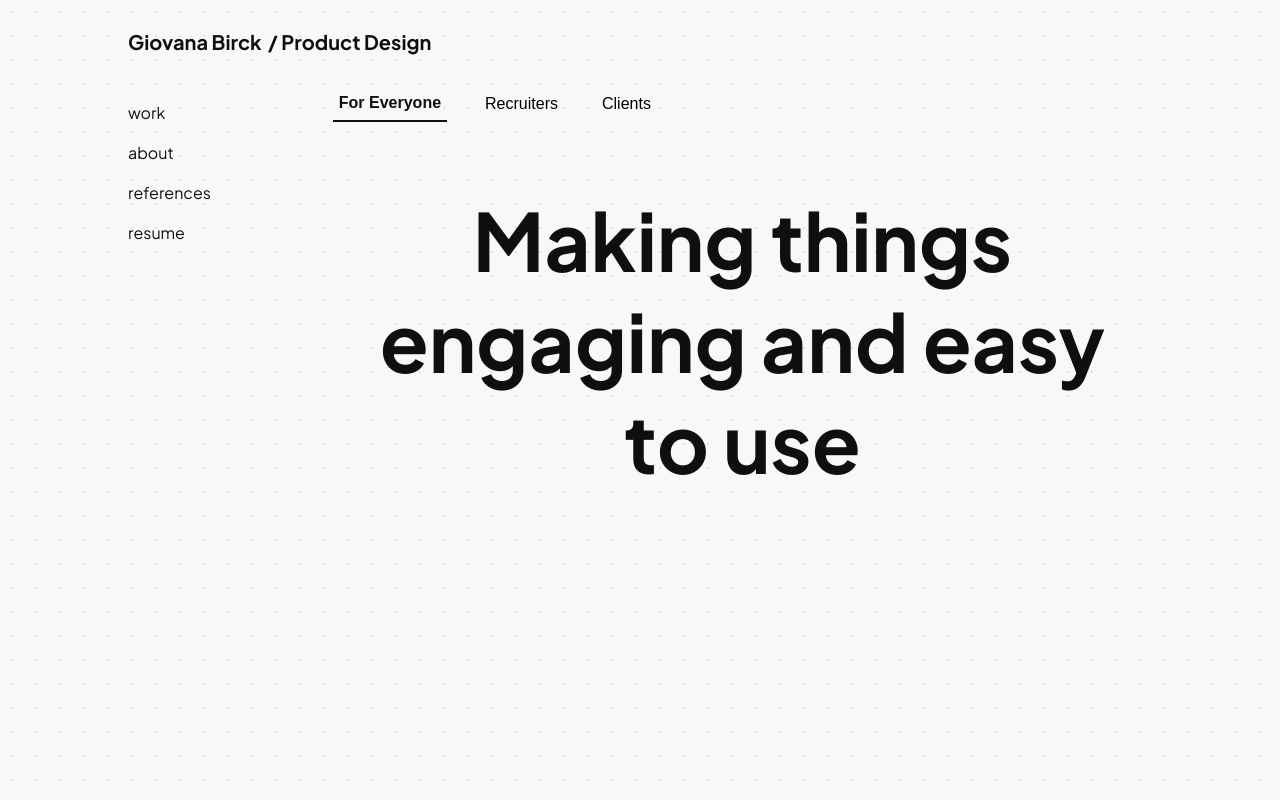
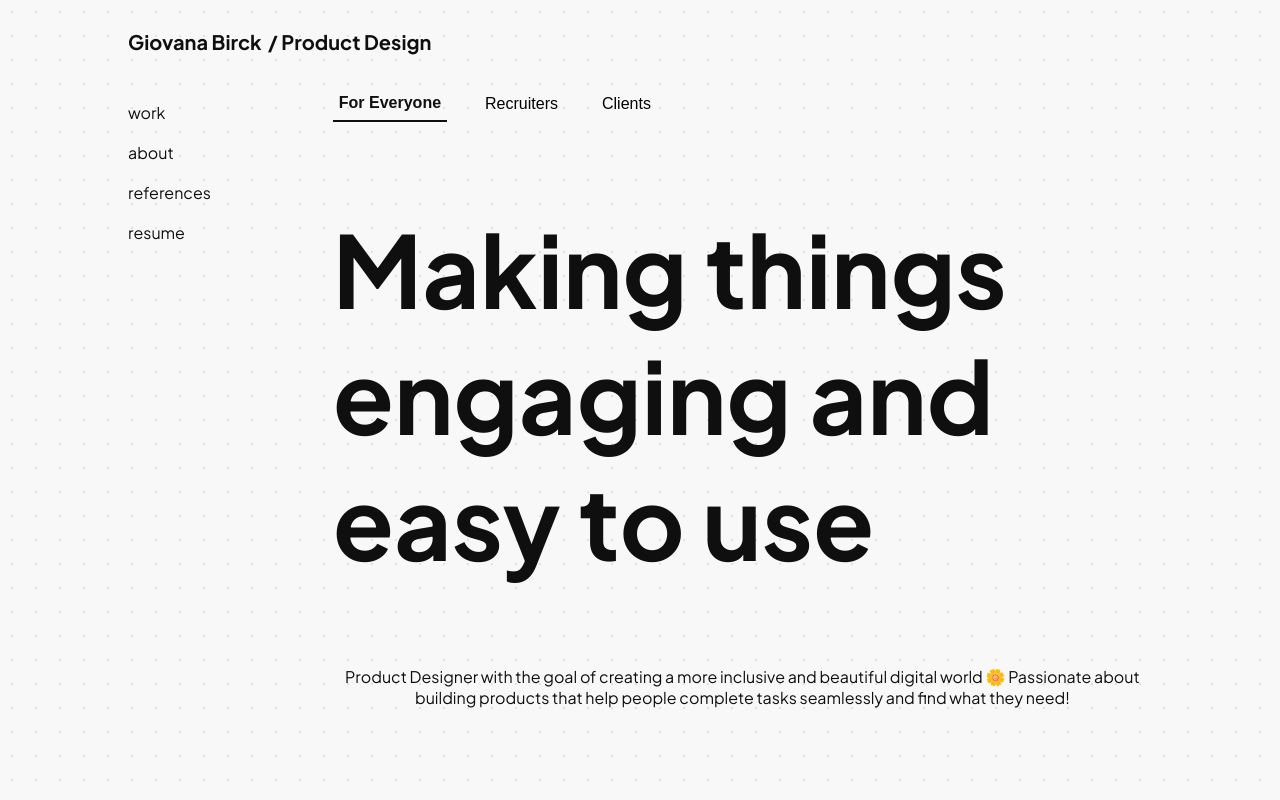
Before and after one commit to giovanabirck/website-test, a React (Create React App) app: page /product-design in a window 1280 px wide. Built offline with nearby package versions, Linux system fonts and the light colour scheme.

Commit message:
adjusting tabs content

```diff
--- a/src/pages/product-design/ProductDesign.js
+++ b/src/pages/product-design/ProductDesign.js
@@ -8,7 +8,14 @@ function ProductDesign() {
   const renderTabContent = () => {
     switch (activeTab) {
       case 'everyone':
-        return <h2>Making things engaging and easy to use</h2>;
+        return <div>
+            <h2>Making things engaging and easy to use</h2>
+            <p>
+              Product Designer with the goal of creating a more inclusive and
+              beautiful digital world 🌼 Passionate about building products that
+              help people complete tasks seamlessly and find what they need!
+            </p>
+        </div>;
       case 'recruiters':
         return <h2>Designing with innovation and purpose</h2>;
       case 'clients':
--- a/src/pages/product-design/ProductDesign.modules.css
+++ b/src/pages/product-design/ProductDesign.modules.css
@@ -57,5 +57,6 @@
 }
 
 h2 {
-    font-size: 80px;
+    font-size: 100px;
+    text-align: left;
 }
```
